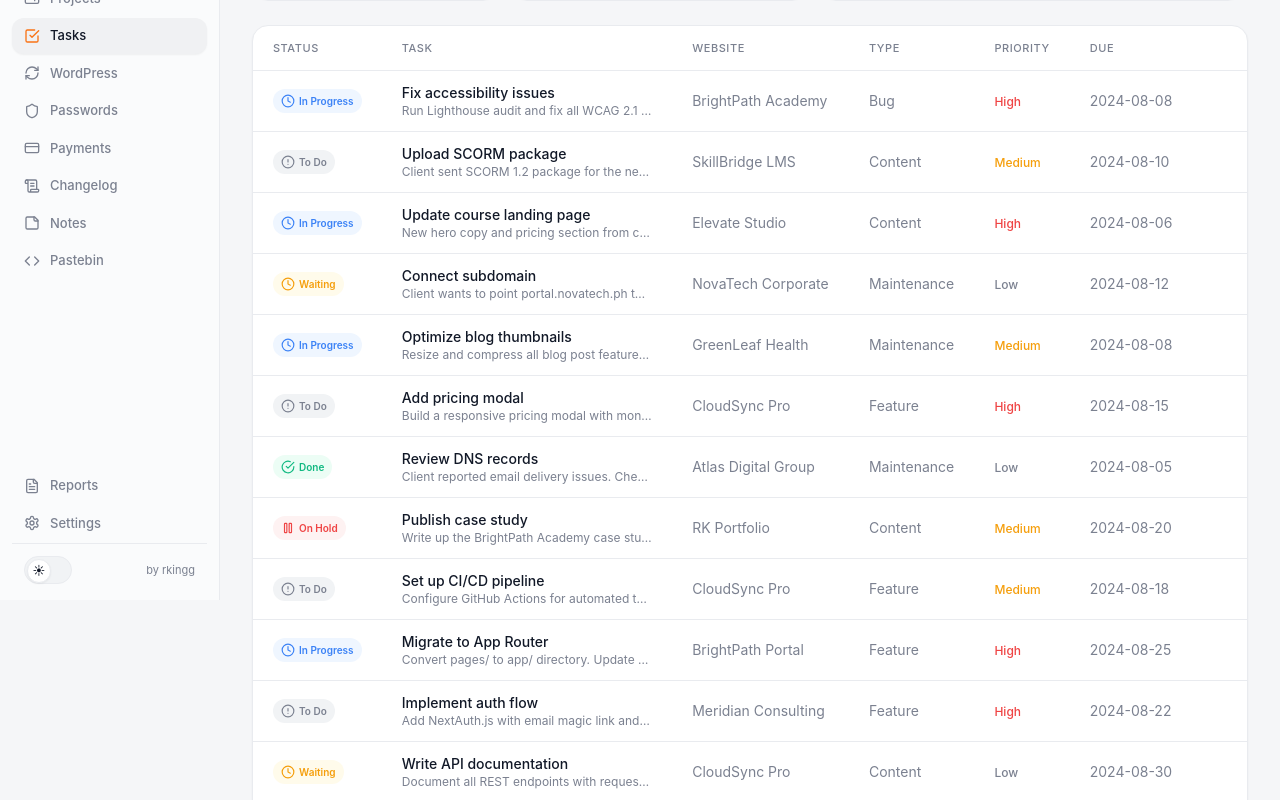
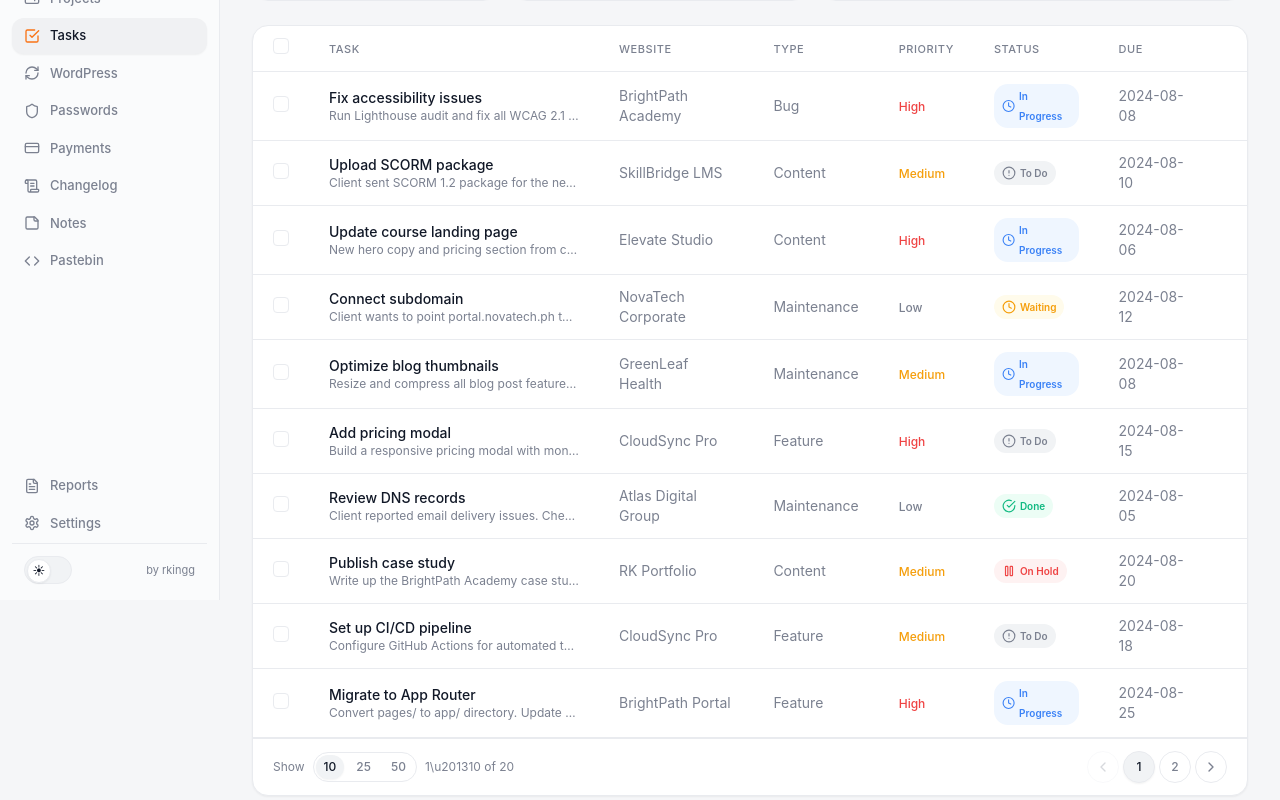
Before and after one commit to rkingg-dev/rkives, a Next.js app: page /dashboard/tasks in a window 1280 px wide. Shown: the part 200-1000 px from the top of the page. Built offline with nearby package versions, Linux system fonts and the light colour scheme.

Commit message:
Add pagination to all tables, checkboxes to tasks, fix column order, style checkboxes

```diff
--- a/src/app/dashboard/clients/page.tsx
+++ b/src/app/dashboard/clients/page.tsx
@@ -1,11 +1,18 @@
 "use client";
 
+import { useState, useMemo } from "react";
 import { motion } from "framer-motion";
 import { clientData, websiteData } from "@/lib/mock-data";
 import { Mail, Phone } from "lucide-react";
 import { Modal, ModalTrigger, ModalContent, ModalHeader, ModalTitle, ModalDescription, ModalFooter, ModalClose } from "@/components/ui/modal";
+import { Pagination } from "@/components/ui/pagination";
 
 export default function ClientsPage() {
+  const [page, setPage] = useState(1);
+  const [pageSize, setPageSize] = useState(10);
+  const totalPages = Math.ceil(clientData.length / pageSize);
+  const paginated = clientData.slice((page - 1) * pageSize, page * pageSize);
+
   return (
     <div className="space-y-6">
       <div className="flex items-center justify-between">
@@ -48,7 +55,7 @@ export default function ClientsPage() {
               <th className="text-left px-5 py-3 text-[11px] font-medium text-muted-foreground uppercase tracking-wider">Status</th>
             </tr></thead>
             <tbody>
-              {clientData.map((client) => {
+              {paginated.map((client) => {
                 const siteCount = websiteData.filter((w) => w.clientId === client.id).length;
                 return (
                   <tr key={client.id} className="border-b border-border/50 hover:bg-muted/20 transition-colors cursor-pointer">
@@ -62,6 +69,7 @@ export default function ClientsPage() {
             </tbody>
           </table>
         </div>
+        <Pagination currentPage={page} totalPages={totalPages} onPageChange={setPage} totalItems={clientData.length} pageSize={pageSize} onPageSizeChange={(s) => { setPageSize(s); setPage(1); }} />
       </motion.div>
     </div>
   );
--- a/src/app/dashboard/passwords/page.tsx
+++ b/src/app/dashboard/passwords/page.tsx
@@ -1,22 +1,30 @@
 "use client";
 
-import { useState } from "react";
+import { useState, useMemo } from "react";
 import { motion } from "framer-motion";
 import { credentialData, websiteData } from "@/lib/mock-data";
 import { cn } from "@/lib/utils";
 import { Eye, EyeOff, ExternalLink, Shield, Key, Copy, Lock } from "lucide-react";
 import { Modal, ModalTrigger, ModalContent, ModalHeader, ModalTitle, ModalDescription, ModalFooter, ModalClose } from "@/components/ui/modal";
 import { Select } from "@/components/ui/select";
+import { Pagination } from "@/components/ui/pagination";
 
 export default function PasswordsPage() {
   const [visible, setVisible] = useState<string | null>(null);
   const [search, setSearch] = useState("");
+  const [page, setPage] = useState(1);
+  const [pageSize, setPageSize] = useState(10);
 
-  const filtered = credentialData.filter((c) => {
-    const site = websiteData.find((w) => w.id === c.websiteId);
-    const q = search.toLowerCase();
-    return site?.name.toLowerCase().includes(q) || c.label.toLowerCase().includes(q) || c.username.toLowerCase().includes(q);
-  });
+  const filtered = useMemo(() => {
+    return credentialData.filter((c) => {
+      const site = websiteData.find((w) => w.id === c.websiteId);
+      const q = search.toLowerCase();
+      return site?.name.toLowerCase().includes(q) || c.label.toLowerCase().includes(q) || c.username.toLowerCase().includes(q);
+    });
+  }, [search]);
+
+  const totalPages = Math.ceil(filtered.length / pageSize);
+  const paginated = filtered.slice((page - 1) * pageSize, page * pageSize);
 
   return (
     <div className="space-y-6">
@@ -72,7 +80,7 @@ export default function PasswordsPage() {
               </tr>
             </thead>
             <tbody>
-              {filtered.map((cred) => {
+              {paginated.map((cred) => {
                 const site = websiteData.find((w) => w.id === cred.websiteId);
                 return (
                   <tr key={cred.id} className="border-b border-border/50 hover:bg-muted/20 transition-colors">
@@ -107,6 +115,7 @@ export default function PasswordsPage() {
             </tbody>
           </table>
         </div>
+        <Pagination currentPage={page} totalPages={totalPages} onPageChange={setPage} totalItems={filtered.length} pageSize={pageSize} onPageSizeChange={(s) => { setPageSize(s); setPage(1); }} />
       </motion.div>
     </div>
   );
--- a/src/app/dashboard/payments/page.tsx
+++ b/src/app/dashboard/payments/page.tsx
@@ -1,13 +1,19 @@
 "use client";
 
+import { useState } from "react";
 import { motion } from "framer-motion";
 import { paymentData, clientData, websiteData } from "@/lib/mock-data";
 import { cn } from "@/lib/utils";
 import { Receipt, CheckCircle, Clock, CreditCard } from "lucide-react";
 import { Modal, ModalTrigger, ModalContent, ModalHeader, ModalTitle, ModalDescription, ModalFooter, ModalClose } from "@/components/ui/modal";
 import { Select } from "@/components/ui/select";
+import { Pagination } from "@/components/ui/pagination";
 
 export default function PaymentsPage() {
+  const [page, setPage] = useState(1);
+  const [pageSize, setPageSize] = useState(10);
+  const totalPages = Math.ceil(paymentData.length / pageSize);
+  const paginated = paymentData.slice((page - 1) * pageSize, page * pageSize);
   const totalReceived = paymentData.filter((p) => p.status === "Verified").reduce((sum, p) => sum + p.amount, 0);
   const pending = paymentData.filter((p) => p.status === "Pending").reduce((sum, p) => sum + p.amount, 0);
 
@@ -75,7 +81,7 @@ export default function PaymentsPage() {
               </tr>
             </thead>
             <tbody>
-              {paymentData.map((p) => {
+              {paginated.map((p) => {
                 const client = clientData.find((c) => c.id === p.clientId);
                 const site = websiteData.find((w) => w.id === p.websiteId);
                 return (
@@ -100,6 +106,7 @@ export default function PaymentsPage() {
             </tbody>
           </table>
         </div>
+        <Pagination currentPage={page} totalPages={totalPages} onPageChange={setPage} totalItems={paymentData.length} pageSize={pageSize} onPageSizeChange={(s) => { setPageSize(s); setPage(1); }} />
       </motion.div>
     </div>
   );
--- a/src/app/dashboard/tasks/page.tsx
+++ b/src/app/dashboard/tasks/page.tsx
@@ -1,12 +1,13 @@
 "use client";
 
-import { useState } from "react";
+import { useState, useMemo } from "react";
 import { motion } from "framer-motion";
 import { taskData, websiteData } from "@/lib/mock-data";
 import { cn } from "@/lib/utils";
 import { CheckCircle, Clock, AlertCircle, Pause, Repeat } from "lucide-react";
 import { Modal, ModalTrigger, ModalContent, ModalHeader, ModalTitle, ModalDescription, ModalFooter, ModalClose } from "@/components/ui/modal";
 import { Select } from "@/components/ui/select";
+import { Pagination } from "@/components/ui/pagination";
 
 const statusFilters = ["All", "Current Tasks", "Completed"];
 const priorityFilters = ["All", "Urgent", "High", "Medium", "Low"];
@@ -48,14 +49,37 @@ export default function TasksPage() {
   const [status, setStatus] = useState("All");
   const [priority, setPriority] = useState("All");
   const [type, setType] = useState("All");
+  const [selected, setSelected] = useState<string[]>([]);
+  const [page, setPage] = useState(1);
+  const [pageSize, setPageSize] = useState(10);
 
-  const filtered = taskData.filter((t) => {
+  const filtered = useMemo(() => {
+    return taskData.filter((t) => {
       if (status === "Current Tasks" && t.status === "Done") return false;
       if (status === "Completed" && t.status !== "Done") return false;
       if (priority !== "All" && t.priority !== priority) return false;
       if (type !== "All" && t.type !== type) return false;
       return true;
     });
+  }, [status, priority, type]);
+
+  const totalPages = Math.ceil(filtered.length / pageSize);
+  const paginated = filtered.slice((page - 1) * pageSize, page * pageSize);
+
+  function toggleSelect(id: string) {
+    setSelected((prev) => (prev.includes(id) ? prev.filter((s) => s !== id) : [...prev, id]));
+  }
+
+  function toggleAll() {
+    const ids = paginated.map((t) => t.id);
+    if (ids.every((id) => selected.includes(id))) {
+      setSelected((prev) => prev.filter((id) => !ids.includes(id)));
+    } else {
+      setSelected((prev) => Array.from(new Set([...prev, ...ids])));
+    }
+  }
+
+  const allSelected = paginated.length > 0 && paginated.every((t) => selected.includes(t.id));
 
   return (
     <div className="space-y-6">
@@ -87,43 +111,47 @@ export default function TasksPage() {
       <div className="flex flex-wrap items-center gap-3">
         <div className="flex gap-1 bg-card border border-border rounded-lg p-1">
           {statusFilters.map((f) => (
-            <button key={f} onClick={() => setStatus(f)} className={cn("px-3 py-1.5 text-xs font-medium rounded-md transition-colors", status === f ? "bg-muted text-foreground shadow-sm" : "text-muted-foreground hover:text-foreground")}>{f}</button>
+            <button key={f} onClick={() => { setStatus(f); setPage(1); }} className={cn("px-3 py-1.5 text-xs font-medium rounded-md transition-colors", status === f ? "bg-muted text-foreground shadow-sm" : "text-muted-foreground hover:text-foreground")}>{f}</button>
           ))}
         </div>
         <div className="flex gap-1 bg-card border border-border rounded-lg p-1">
           {priorityFilters.map((p) => (
-            <button key={p} onClick={() => setPriority(p)} className={cn("px-3 py-1.5 text-xs font-medium rounded-md transition-colors", priority === p ? "bg-muted text-foreground shadow-sm" : "text-muted-foreground hover:text-foreground")}>{p}</button>
+            <button key={p} onClick={() => { setPriority(p); setPage(1); }} className={cn("px-3 py-1.5 text-xs font-medium rounded-md transition-colors", priority === p ? "bg-muted text-foreground shadow-sm" : "text-muted-foreground hover:text-foreground")}>{p}</button>
           ))}
         </div>
         <div className="flex gap-1 bg-card border border-border rounded-lg p-1">
           {typeFilters.map((t) => (
-            <button key={t} onClick={() => setType(t)} className={cn("px-3 py-1.5 text-xs font-medium rounded-md transition-colors", type === t ? "bg-muted text-foreground shadow-sm" : "text-muted-foreground hover:text-foreground")}>{t}</button>
+            <button key={t} onClick={() => { setType(t); setPage(1); }} className={cn("px-3 py-1.5 text-xs font-medium rounded-md transition-colors", type === t ? "bg-muted text-foreground shadow-sm" : "text-muted-foreground hover:text-foreground")}>{t}</button>
           ))}
         </div>
+        {selected.length > 0 && (
+          <span className="text-xs text-muted-foreground">{selected.length} selected</span>
+        )}
       </div>
       <motion.div initial={{ opacity: 0, y: 20 }} animate={{ opacity: 1, y: 0 }} className="bg-card rounded-2xl border border-border shadow-sm overflow-hidden">
         <div className="overflow-x-auto">
           <table className="w-full text-sm">
             <thead>
               <tr className="border-b border-border">
-                <th className="text-left px-5 py-3 text-[11px] font-medium text-muted-foreground uppercase tracking-wider">Status</th>
+                <th className="w-12 px-5 py-3">
+                  <input type="checkbox" checked={allSelected} onChange={toggleAll} className="rounded border-border" />
+                </th>
                 <th className="text-left px-5 py-3 text-[11px] font-medium text-muted-foreground uppercase tracking-wider">Task</th>
                 <th className="text-left px-5 py-3 text-[11px] font-medium text-muted-foreground uppercase tracking-wider">Website</th>
                 <th className="text-left px-5 py-3 text-[11px] font-medium text-muted-foreground uppercase tracking-wider">Type</th>
                 <th className="text-left px-5 py-3 text-[11px] font-medium text-muted-foreground uppercase tracking-wider">Priority</th>
+                <th className="text-left px-5 py-3 text-[11px] font-medium text-muted-foreground uppercase tracking-wider">Status</th>
                 <th className="text-left px-5 py-3 text-[11px] font-medium text-muted-foreground uppercase tracking-wider">Due</th>
                 <th className="text-left px-5 py-3 text-[11px] font-medium text-muted-foreground uppercase tracking-wider"></th>
               </tr>
             </thead>
             <tbody>
-              {filtered.map((task) => {
+              {paginated.map((task) => {
                 const site = websiteData.find((w) => w.id === task.websiteId);
                 return (
-                  <tr key={task.id} className="border-b border-border/50 hover:bg-muted/20 transition-colors cursor-pointer">
+                  <tr key={task.id} className="border-b border-border/50 hover:bg-muted/20 transition-colors">
                     <td className="px-5 py-3">
-                      <span className={cn("text-[10px] font-semibold px-2 py-0.5 rounded-md flex items-center gap-1 w-fit", getStatusColor(task.status))}>
-                        {getStatusIcon(task.status)} {task.status}
-                      </span>
+                      <input type="checkbox" checked={selected.includes(task.id)} onChange={() => toggleSelect(task.id)} className="rounded border-border" />
                     </td>
                     <td className="px-5 py-3">
                       <div className="font-medium text-foreground">{task.title}</div>
@@ -132,6 +160,11 @@ export default function TasksPage() {
                     <td className="px-5 py-3 text-muted-foreground">{site?.name || "Personal"}</td>
                     <td className="px-5 py-3 text-muted-foreground">{task.type}</td>
                     <td className="px-5 py-3"><span className={cn("text-xs font-medium", getPriorityColor(task.priority))}>{task.priority}</span></td>
+                    <td className="px-5 py-3">
+                      <span className={cn("text-[10px] font-semibold px-2 py-0.5 rounded-md flex items-center gap-1 w-fit", getStatusColor(task.status))}>
+                        {getStatusIcon(task.status)} {task.status}
+                      </span>
+                    </td>
                     <td className="px-5 py-3 text-muted-foreground">{task.dueDate}</td>
                     <td className="px-5 py-3">{task.isRecurring && <Repeat className="h-3.5 w-3.5 text-muted-foreground" />}</td>
                   </tr>
@@ -140,6 +173,7 @@ export default function TasksPage() {
             </tbody>
           </table>
         </div>
+        <Pagination currentPage={page} totalPages={totalPages} onPageChange={setPage} totalItems={filtered.length} pageSize={pageSize} onPageSizeChange={(size) => { setPageSize(size); setPage(1); }} />
       </motion.div>
     </div>
   );
--- a/src/app/dashboard/websites/page.tsx
+++ b/src/app/dashboard/websites/page.tsx
@@ -1,13 +1,20 @@
 "use client";
 
+import { useState, useMemo } from "react";
 import { motion } from "framer-motion";
 import { websiteData, clientData } from "@/lib/mock-data";
 import { cn } from "@/lib/utils";
 import { ExternalLink, Star, AlertTriangle } from "lucide-react";
 import { Modal, ModalTrigger, ModalContent, ModalHeader, ModalTitle, ModalDescription, ModalFooter, ModalClose } from "@/components/ui/modal";
 import { Select } from "@/components/ui/select";
+import { Pagination } from "@/components/ui/pagination";
 
 export default function WebsitesPage() {
+  const [page, setPage] = useState(1);
+  const [pageSize, setPageSize] = useState(10);
+  const totalPages = Math.ceil(websiteData.length / pageSize);
+  const paginated = websiteData.slice((page - 1) * pageSize, page * pageSize);
+
   return (
     <div className="space-y-6">
       <div className="flex items-center justify-between">
@@ -59,7 +66,7 @@ export default function WebsitesPage() {
               <th className="text-left px-5 py-3 text-[11px] font-medium text-muted-foreground uppercase tracking-wider">Portfolio</th>
             </tr></thead>
             <tbody>
-              {websiteData.map((site) => {
+              {paginated.map((site) => {
                 const client = clientData.find((c) => c.id === site.clientId);
                 const daysUntilDomain = Math.ceil((new Date(site.domainExpiry).getTime() - Date.now()) / (1000 * 60 * 60 * 24));
                 return (
@@ -78,6 +85,7 @@ export default function WebsitesPage() {
             </tbody>
           </table>
         </div>
+        <Pagination currentPage={page} totalPages={totalPages} onPageChange={setPage} totalItems={websiteData.length} pageSize={pageSize} onPageSizeChange={(s) => { setPageSize(s); setPage(1); }} />
       </motion.div>
     </div>
   );
--- a/src/app/dashboard/wordpress/page.tsx
+++ b/src/app/dashboard/wordpress/page.tsx
@@ -1,22 +1,30 @@
 "use client";
 
-import { useState } from "react";
+import { useState, useMemo } from "react";
 import { motion } from "framer-motion";
 import { wpUpdateData, websiteData } from "@/lib/mock-data";
 import { cn } from "@/lib/utils";
 import { RefreshCw, AlertTriangle, CheckCircle, ArrowUpCircle } from "lucide-react";
+import { Pagination } from "@/components/ui/pagination";
 
 const typeFilters = ["All", "Core", "Plugin", "Theme"];
 
 export default function WordpressPage() {
   const [filter, setFilter] = useState("All");
+  const [page, setPage] = useState(1);
+  const [pageSize, setPageSize] = useState(10);
 
   const wpSites = Array.from(new Set(wpUpdateData.map((u) => u.websiteId)));
 
-  const filtered = wpUpdateData.filter((u) => {
-    if (filter === "All") return true;
-    return u.itemType === filter;
-  });
+  const filtered = useMemo(() => {
+    return wpUpdateData.filter((u) => {
+      if (filter === "All") return true;
+      return u.itemType === filter;
+    });
+  }, [filter]);
+
+  const totalPages = Math.ceil(filtered.length / pageSize);
+  const paginated = filtered.slice((page - 1) * pageSize, page * pageSize);
 
   const totalUpdates = wpUpdateData.filter((u) => u.status !== "Up-to-date").length;
   const critical = wpUpdateData.filter((u) => u.status === "Critical").length;
@@ -78,7 +86,7 @@ export default function WordpressPage() {
               </tr>
             </thead>
             <tbody>
-              {filtered.map((item) => {
+              {paginated.map((item) => {
                 const site = websiteData.find((w) => w.id === item.websiteId);
                 return (
                   <tr key={item.id} className="border-b border-border/50 hover:bg-muted/20 transition-colors">
@@ -108,6 +116,7 @@ export default function WordpressPage() {
             </tbody>
           </table>
         </div>
+        <Pagination currentPage={page} totalPages={totalPages} onPageChange={setPage} totalItems={filtered.length} pageSize={pageSize} onPageSizeChange={(s) => { setPageSize(s); setPage(1); }} />
       </motion.div>
     </div>
   );
--- a/src/app/globals.css
+++ b/src/app/globals.css
@@ -62,6 +62,46 @@
   }
 }
 
+/* Custom checkbox styling */
+input[type="checkbox"] {
+  -webkit-appearance: none;
+  appearance: none;
+  width: 16px;
+  height: 16px;
+  border: 1.5px solid var(--border);
+  border-radius: 4px;
+  background: var(--card);
+  cursor: pointer;
+  transition: all 0.15s ease;
+  position: relative;
+}
+
+input[type="checkbox"]:checked {
+  background: var(--accent-brand);
+  border-color: var(--accent-brand);
+}
+
+input[type="checkbox"]:checked::after {
+  content: "";
+  position: absolute;
+  left: 4px;
+  top: 1px;
+  width: 5px;
+  height: 9px;
+  border: solid white;
+  border-width: 0 2px 2px 0;
+  transform: rotate(45deg);
+}
+
+input[type="checkbox"]:hover {
+  border-color: var(--accent-brand);
+}
+
+input[type="checkbox"]:focus-visible {
+  outline: 2px solid var(--accent-brand);
+  outline-offset: 1px;
+}
+
 /* Custom date input styling */
 input[type="date"] {
   color-scheme: light dark;
--- /dev/null
+++ b/src/components/ui/pagination.tsx
@@ -0,0 +1,82 @@
+"use client";
+
+import { cn } from "@/lib/utils";
+import { ChevronLeft, ChevronRight } from "lucide-react";
+
+interface PaginationProps {
+  currentPage: number;
+  totalPages: number;
+  onPageChange: (page: number) => void;
+  totalItems: number;
+  pageSize: number;
+  onPageSizeChange: (size: number) => void;
+}
+
+export function Pagination({ currentPage, totalPages, onPageChange, totalItems, pageSize, onPageSizeChange }: PaginationProps) {
+  const start = (currentPage - 1) * pageSize + 1;
+  const end = Math.min(currentPage * pageSize, totalItems);
+
+  const pages = Array.from({ length: totalPages }, (_, i) => i + 1);
+  const visiblePages = pages.filter((p) => p === 1 || p === totalPages || Math.abs(p - currentPage) <= 1);
+
+  return (
+    <div className="flex items-center justify-between px-5 py-3 border-t border-border">
+      <div className="flex items-center gap-2">
+        <span className="text-xs text-muted-foreground">Show</span>
+        <div className="flex gap-1 bg-card border border-border rounded-lg p-0.5">
+          {[10, 25, 50].map((size) => (
+            <button
+              key={size}
+              onClick={() => onPageSizeChange(size)}
+              className={cn(
+                "px-2 py-1 text-xs font-medium rounded-md transition-colors",
+                pageSize === size ? "bg-muted text-foreground shadow-sm" : "text-muted-foreground hover:text-foreground"
+              )}
+            >
+              {size}
+            </button>
+          ))}
+        </div>
+        <span className="text-xs text-muted-foreground">
+          {start}\u2013{end} of {totalItems}
+        </span>
+      </div>
+      <div className="flex items-center gap-1">
+        <button
+          onClick={() => onPageChange(currentPage - 1)}
+          disabled={currentPage === 1}
+          className="h-8 w-8 flex items-center justify-center rounded-lg border border-border bg-card text-muted-foreground hover:text-foreground hover:bg-muted transition-colors disabled:opacity-30 disabled:cursor-not-allowed"
+        >
+          <ChevronLeft className="h-4 w-4" />
+        </button>
+        {visiblePages.map((page, i) => {
+          const prev = visiblePages[i - 1];
+          const showEllipsis = prev && page - prev > 1;
+          return (
+            <span key={page} className="flex items-center gap-1">
+              {showEllipsis && <span className="text-xs text-muted-foreground px-1">...</span>}
+              <button
+                onClick={() => onPageChange(page)}
+                className={cn(
+                  "h-8 w-8 flex items-center justify-center rounded-lg border text-xs font-medium transition-colors",
+                  currentPage === page
+                    ? "bg-muted border-border text-foreground shadow-sm"
+                    : "bg-card border-border text-muted-foreground hover:text-foreground hover:bg-muted"
+                )}
+              >
+                {page}
+              </button>
+            </span>
+          );
+        })}
+        <button
+          onClick={() => onPageChange(currentPage + 1)}
+          disabled={currentPage === totalPages}
+          className="h-8 w-8 flex items-center justify-center rounded-lg border border-border bg-card text-muted-foreground hover:text-foreground hover:bg-muted transition-colors disabled:opacity-30 disabled:cursor-not-allowed"
+        >
+          <ChevronRight className="h-4 w-4" />
+        </button>
+      </div>
+    </div>
+  );
+}
```
Lines whose indentation alone changed are shown as unchanged.
